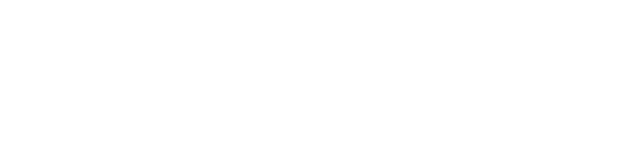
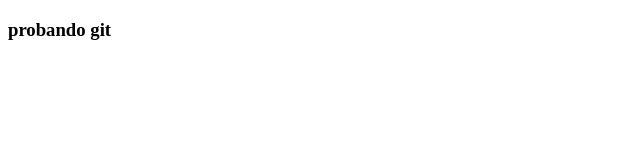
Before and after one commit to leslyjara/borrar, a plain HTML site: page index.html in a window 1280 px wide. Shown: the whole page, without its empty margins (0-640 px from the left). Drawn offline with Linux system fonts and the light colour scheme.

Commit message:
nuevo commit con titulo h3

```diff
--- a/index.html
+++ b/index.html
@@ -9,4 +9,5 @@
 <body>
 
 </body>
+<h3> probando git</h2>
 </html>
```
